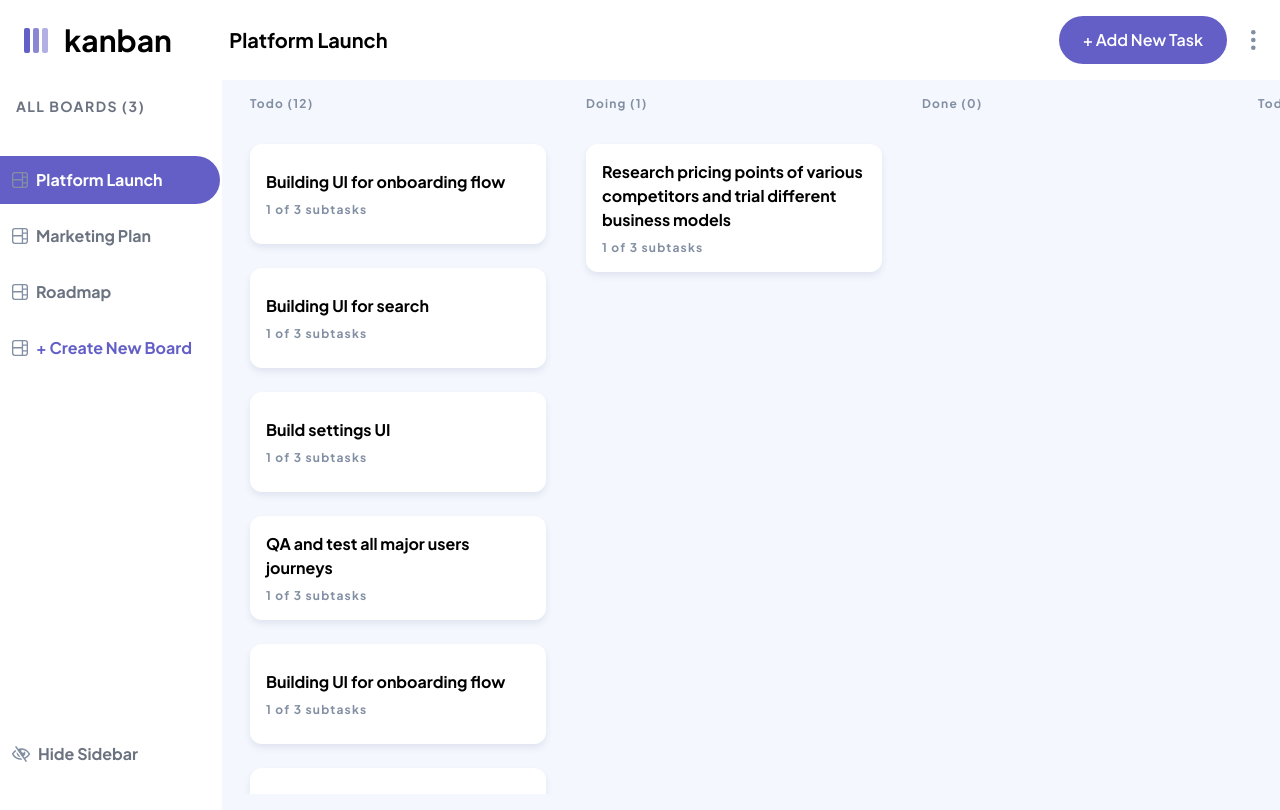
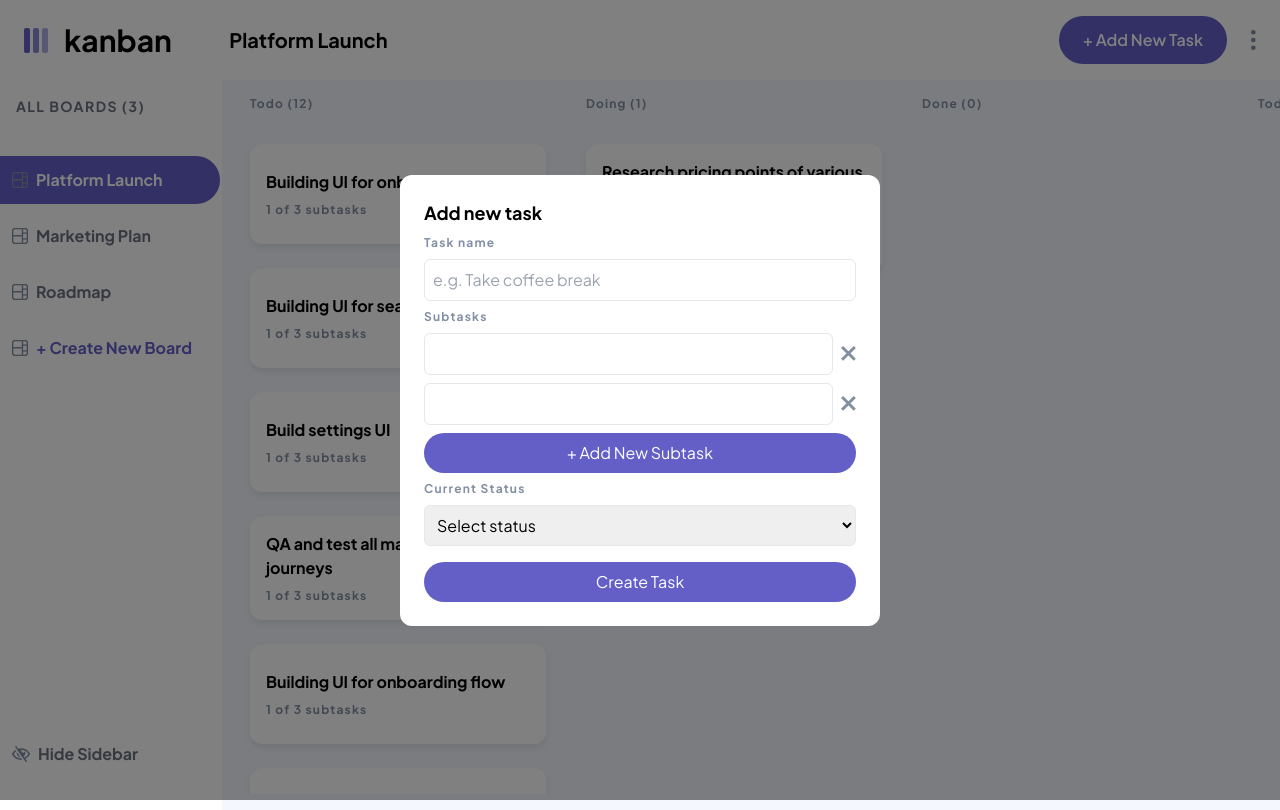
Before and after one commit to razvanparos/kanban, a React (Create React App) app: page / in a window 1280 px wide. Both pictures are taken after a click on the button "+ Add New Task". Built offline with nearby package versions, Linux system fonts and the light colour scheme.

Commit message:
added new task function

```diff
--- a/src/App.jsx
+++ b/src/App.jsx
@@ -57,15 +57,19 @@ function App() {
         },
         {
           columnName:'Done',
+          tasks:[],
         },
         {
           columnName:'Todo',
+          tasks:[],
         },
         {
           columnName:'Doing',
+          tasks:[],
         },
         {
           columnName:'Done',
+          tasks:[],
         },
       ],
     },
@@ -74,12 +78,15 @@ function App() {
       columns:[
         {
           columnName:'Todo',
+          tasks:[],
         },
         {
           columnName:'Doing',
+          tasks:[],
         },
         {
           columnName:'Done',
+          tasks:[],
         },
       ],
     },
@@ -88,17 +95,21 @@ function App() {
       columns:[
         {
           columnName:'Todo',
+          tasks:[],
         },
         {
           columnName:'Doing',
+          tasks:[],
         },
         {
           columnName:'Done',
+          tasks:[],
         },
       ],
     }
   ]);
   const [board, setBoard] = useState(boards[0].boardName)
+  const [newTaskModal, setNewTaskModal] = useState(false);
   const switchBoard=(i)=>{
     setBoard(boards[i].boardName)
   }
@@ -106,10 +117,34 @@ function App() {
     let newBoards = [...boards, newBoard]
     setBoards(newBoards)
   }
+  const updateEditBoards=(board,i)=>{
+    let updatedBoards = boards;
+    boards[i]=board;
+    setBoards(updatedBoards);
+  }
+  const updateTasks=(task,i)=>{
+    console.log(task)
+    let updatedBoards = boards;
+    boards[i].columns[task.taskColumn].tasks.push(task)
+    console.log(updatedBoards)
+    setBoards(updatedBoards);
+  }
+  const taskModalStatus=(state)=>{
+    setNewTaskModal(state);
+  }
+
   return (
     <div className="App h-full">
-      <Header board={board}/>
-      <Main boards={boards} switchBoard={switchBoard} updateBoards={updateBoards}/>
+      <Header board={board} taskModalStatus={taskModalStatus}/>
+      <Main
+        boards={boards}
+        switchBoard={switchBoard}
+        updateBoards={updateBoards}
+        updateEditBoards={updateEditBoards}
+        newTaskModal={newTaskModal}
+        taskModalStatus={taskModalStatus}
+        updateTasks={updateTasks}
+      />
     </div>
   );
 }
--- a/src/Components/Header.jsx
+++ b/src/Components/Header.jsx
@@ -12,7 +12,7 @@ function Header(props) {
             <div className="flex gap-x-6 items-center">
                 <button className="bg-purple
                  text-white p-3 rounded-full font-semibold
-                 px-6 hover:opacity-75 duration-300">+ Add New Task</button>
+                 px-6 hover:opacity-75 duration-300" onClick={()=>{props.taskModalStatus(true)}}>+ Add New Task</button>
                 <img src={dots} alt="" className="h-full cursor-pointer"/>
             </div>
         </div>
--- a/src/Components/Main.jsx
+++ b/src/Components/Main.jsx
@@ -16,10 +16,30 @@ function Main(props) {
         },
       ],
   });
+
+  const [newTask, setNewTask] = useState(
+    {
+      taskName:'',
+      taskColumn:'',
+      subtasks:[
+        {
+          subtaskName:'',
+          subtaskDone:false
+        },
+        {
+          subtaskName:'',
+          subtaskDone:false
+        },
+      ]
+    }
+  );
   const [activeBoard, setActiveBoard] = useState(0);
   const [showSidebar, setSidebar] = useState(true);
   const [createBoardModal, setCreateBoardModal] = useState(false);
+  const [editBoardModal, setEditBoardModal] = useState(false);
   const [errorMsg, setErrorMsg] = useState('');
+  const [copyCurrentBoard, setCopyCurrentBoard] = useState(props.boards[activeBoard]);
+
   const boardClick=(i)=>{
     setActiveBoard(i)
     props.switchBoard(i)
@@ -40,6 +60,11 @@ function Main(props) {
       return { ...prevBoard, boardName: value };
     })
   }
+  const editNewTaskName=(value)=>{
+    setNewTask((prevBoard)=>{
+      return { ...prevBoard, taskName: value };
+    })
+  }
   const handleAddBoard=()=>{
     if(newBoard.boardName===''){
       setErrorMsg('All fields are required')
@@ -53,17 +78,6 @@ function Main(props) {
     }
     props.updateBoards(newBoard);
     setCreateBoardModal(false)
-    setNewBoard({
-      boardName:"",
-        columns:[
-          {
-            columnName:'Todo',
-          },
-          {
-            columnName:'Doing',
-          },
-        ],
-    });
   }
   const handleAddNewColumn=()=>{
     setNewBoard((prevBoard) => {
@@ -73,12 +87,92 @@ function Main(props) {
   }
 
   const handleRemoveColumn=(index)=>{
-    console.log(index)
     setNewBoard((prevBoard) => {
       const updatedColumns = prevBoard.columns.filter((c,i)=>i!=index)
       return { ...prevBoard, columns: updatedColumns };
     });
   }
+  const editBoardName=(val)=>{
+    setCopyCurrentBoard((prevBoard)=>{
+      return { ...prevBoard, boardName: val };
+    })
+  }
+  const handleColumnNameEdit=(i, val)=>{
+    setCopyCurrentBoard((prevBoard)=>{
+        const updatedColumns = prevBoard.columns.map((c,idx)=>
+            idx===i ?{...c, columnName:val}: c)
+        return {...prevBoard, columns:updatedColumns}
+    })
+  }
+  const handleSubtaskNameEdit=(i, val)=>{
+    setNewTask((prevTask)=>{
+        const updatedTask = prevTask.subtasks.map((s,idx)=>
+            idx===i ?{...s, subtaskName:val}: s)
+        return {...prevTask, subtasks:updatedTask}
+    })
+  }
+  const handleRemoveEditColumn=(i)=>{
+    setCopyCurrentBoard((prevBoard)=>{
+        const updatedColumns = prevBoard.columns.filter((c,idx)=>idx!=i)
+        return {...prevBoard, columns:updatedColumns}
+    })
+  }
+  const handleRemoveSubtask=(i)=>{
+    setNewTask((prevTask)=>{
+        const updatedTask = prevTask.subtasks.filter((c,idx)=>idx!=i)
+        return {...prevTask, subtasks:updatedTask}
+    })
+  }
+  const handleAddNewEditColumn=()=>{
+    setCopyCurrentBoard((prevBoard) => {
+      let updatedColumns = [...prevBoard.columns, {columnName:''}]
+      return { ...prevBoard, columns: updatedColumns};
+    });
+  }
+  const handleAddSubtask=()=>{
+    setNewTask((prevTask) => {
+      let updatedTasks = [...prevTask.subtasks, {subtaskName:'', subtaskDone:false}]
+      return { ...prevTask, subtasks: updatedTasks};
+    });
+  }
+
+  const handleSaveEditBoard=()=>{
+    if(copyCurrentBoard.boardName===''){
+      setErrorMsg('All fields are required')
+      return
+    }else{setErrorMsg('')}
+    for(let i=0;i<copyCurrentBoard.columns.length;i++){
+      if(copyCurrentBoard.columns[i].columnName===''){
+        setErrorMsg('All fields are required')
+        return
+      }else{setErrorMsg('')}
+    }
+    props.updateEditBoards(copyCurrentBoard,activeBoard);
+    setEditBoardModal(false)
+  }
+  const handleCreateTask=()=>{
+    if(newTask.taskName===''){
+      setErrorMsg('All fields are required')
+      return
+    }else{setErrorMsg('')}
+    for(let i=0;i<newTask.subtasks.length;i++){
+      if(newTask.subtasks[i].subtaskName===''){
+        setErrorMsg('All fields are required')
+        return
+      }else{setErrorMsg('')}
+    }
+    if(newTask.taskColumn==='-1'|| !newTask.taskColumn){
+      setErrorMsg('All fields are required')
+      return
+    }else{setErrorMsg('')}
+    props.updateTasks(newTask,activeBoard);
+    props.taskModalStatus(false);
+  }
+   const handleTaskStatus=(id)=>{
+      setNewTask((prevTask)=>{
+          return {...prevTask, taskColumn:id}
+      })
+   }
 
   useEffect(()=>{
     if(createBoardModal===false){
@@ -96,6 +190,37 @@ function Main(props) {
       });
     }
   },[createBoardModal])
+
+  useEffect(()=>{
+    if(props.newTaskModal===false){
+      document.getElementById('select').value=-1;
+      setErrorMsg('');
+      setNewTask( {
+        taskName:'',
+        subtasks:[
+          {
+            subtaskName:'',
+            subtaskDone:false
+          },
+          {
+            subtaskName:'',
+            subtaskDone:false
+          },
+        ]
+      });
+    }
+  },[props.newTaskModal])
+
+  useEffect(()=>{
+    setCopyCurrentBoard(props.boards[activeBoard])
+  },[activeBoard])
+
+  useEffect(()=>{
+    setErrorMsg('')
+    if(editBoardModal===false){
+      setCopyCurrentBoard(props.boards[activeBoard])
+    }
+  },[editBoardModal])
 
 
   return (
@@ -130,8 +255,8 @@ function Main(props) {
         </div>
 
         <div id="columns" className="w-full flex p-4 gap-x-4 overflow-scroll bg-columnBg ">
-                {props.boards[activeBoard].columns.map((c,i)=>{
-                  return <div key={i}className="h-full min-w-[320px] w-fit pb-4 overflow-scroll px-3">
+                {props.boards[activeBoard].columns?.map((c,i)=>{
+                  return <div key={i}className="h-full min-w-[320px] max-w-[320px] w-fit pb-4 overflow-scroll px-3">
                       <p className="mb-8 font-bold text-asd text-xs tracking-widest">{`${c.columnName} (${c.tasks?.length>0 ? c.tasks?.length : "0"})`}</p>
                       <div className="flex flex-col gap-6">
                         {c.tasks?.map((t,i)=>{
@@ -143,7 +268,7 @@ function Main(props) {
                       </div>
                   </div>
                 })}
-                <div id="new-column" className=" text-asd hover:text-purple font-bold rounded-lg flex justify-center items-center bg-light-purple text-2xl h-full min-w-[300px] cursor-pointer">
+                <div onClick={()=>{setEditBoardModal(true)}} id="new-column" className=" text-asd hover:text-purple font-bold rounded-lg flex justify-center items-center bg-light-purple text-2xl h-full min-w-[300px] cursor-pointer">
                     <p>+ New Column</p>
                 </div>
         </div>
@@ -157,7 +282,7 @@ function Main(props) {
             </div>
             <div className="flex flex-col gap-2">
               <p className="font-bold text-asd text-xs tracking-widest">Board Columns</p>
-              {newBoard.columns.map((c,i)=>{
+              {newBoard.columns?.map((c,i)=>{
                 return <div className="flex items-center" key={i}>
                     <input type="text" value={c.columnName} onChange={(e)=>{handleColumnNameChange(i, e.target.value)}} className="placeholder:text-sm border-[1px] w-full p-2 rounded-md"/>
                     <img src={x} onClick={()=>{handleRemoveColumn(i)}} alt="" className="h-full ml-2 cursor-pointer"/>
@@ -166,7 +291,60 @@ function Main(props) {
             </div>
             <p className="text-red-600 font-bold">{errorMsg}</p>
             <button onClick={handleAddNewColumn} className="bg-purple text-white w-full py-2 rounded-full">+ Add New Column</button>
-            <button onClick={handleAddBoard} className="bg-purple text-white w-full py-2 rounded-full">Create New Column</button>
+            <button onClick={handleAddBoard} className="bg-purple text-white w-full py-2 rounded-full">Create New Board</button>
+          </div>
+        </div>
+
+        <div onClick={()=>{setEditBoardModal(false)}} id="new-board-modal" className={`${editBoardModal?'top-0 absolute h-screen w-screen flex items-center justify-center backdrop-brightness-50':'hidden'}`}>
+          <div onClick={stopPropagation} className="w-[480px] h-fit max-h-[700px] overflow-y-scroll overflow-x-hidden bg-white rounded-xl p-6 z-10 flex flex-col justify-between gap-y-2 hide-scroll">
+            <p className="font-bold text-lg">Edit board</p>
+            <div className="flex flex-col gap-2">
+              <p className="font-bold text-asd text-xs tracking-widest">Board name</p>
+              <input type="text" value={copyCurrentBoard.boardName} onChange={(e)=>{editBoardName(e.target.value)}} placeholder="e.g. Web design" className="border-[1px] w-full p-2 rounded-md"/>
+            </div>
+            <div className="flex flex-col gap-2">
+              <p className="font-bold text-asd text-xs tracking-widest">Board Columns</p>
+              {copyCurrentBoard.columns.map((c,i)=>{
+                return <div className="flex items-center" key={i}>
+                    <input type="text" value={c.columnName} onChange={(e)=>{handleColumnNameEdit(i, e.target.value)}} className="placeholder:text-sm border-[1px] w-full p-2 rounded-md"/>
+                    <img src={x} onClick={()=>{handleRemoveEditColumn(i)}} alt="" className="h-full ml-2 cursor-pointer"/>
+                </div>
+              })}
+            </div>
+            <p className="text-red-600 font-bold">{errorMsg}</p>
+            <button onClick={handleAddNewEditColumn} className="bg-purple text-white w-full py-2 rounded-full">+ Add New Column</button>
+            <button onClick={handleSaveEditBoard} className="bg-purple text-white w-full py-2 rounded-full">Save Changes</button>
+          </div>
+        </div>
+
+        <div onClick={()=>{props.taskModalStatus(false)}} id="new-board-modal" className={`${props.newTaskModal?'top-0 absolute h-screen w-screen flex items-center justify-center backdrop-brightness-50':'hidden'}`}>
+          <div onClick={stopPropagation} className="w-[480px] h-fit max-h-[700px] overflow-y-scroll overflow-x-hidden bg-white rounded-xl p-6 z-10 flex flex-col justify-between gap-y-2 hide-scroll">
+            <p className="font-bold text-lg">Add new task</p>
+            <div className="flex flex-col gap-2">
+              <p className="font-bold text-asd text-xs tracking-widest">Task name</p>
+              <input type="text" value={newTask.taskName} onChange={(e)=>{editNewTaskName(e.target.value)}} placeholder="e.g. Take coffee break" className="border-[1px] w-full p-2 rounded-md"/>
+            </div>
+            <div className="flex flex-col gap-2">
+              <p className="font-bold text-asd text-xs tracking-widest">Subtasks</p>
+              {newTask.subtasks.map((c,i)=>{
+                return <div className="flex items-center" key={i}>
+                    <input type="text" value={c.subtaskName} onChange={(e)=>{handleSubtaskNameEdit(i, e.target.value)}} className="placeholder:text-sm border-[1px] w-full p-2 rounded-md"/>
+                    <img src={x} onClick={()=>{handleRemoveSubtask(i)}} alt="" className="h-full ml-2 cursor-pointer"/>
+                </div>
+              })}
+            </div>
+            <button onClick={handleAddSubtask} className="bg-purple text-white w-full py-2 rounded-full">+ Add New Subtask</button>
+            <div className="flex flex-col gap-2">
+              <p className="font-bold text-asd text-xs tracking-widest">Current Status</p>
+              <select name="" id="select" className="border-[1px] w-full p-2 rounded-md cursor-pointer" onChange={(e)=>{handleTaskStatus(e.target.value)}}>
+                <option value={-1} hidden>Select status</option>
+                {copyCurrentBoard.columns.map((c,i)=>{
+                  return <option key={i} value={i} className="cursor-pointer">{c.columnName}</option>
+                })}
+              </select>
+            </div>
+            <p className="text-red-600 font-bold">{errorMsg}</p>
+            <button onClick={handleCreateTask} className="bg-purple text-white w-full py-2 rounded-full">Create Task</button>
           </div>
         </div>
 
```
